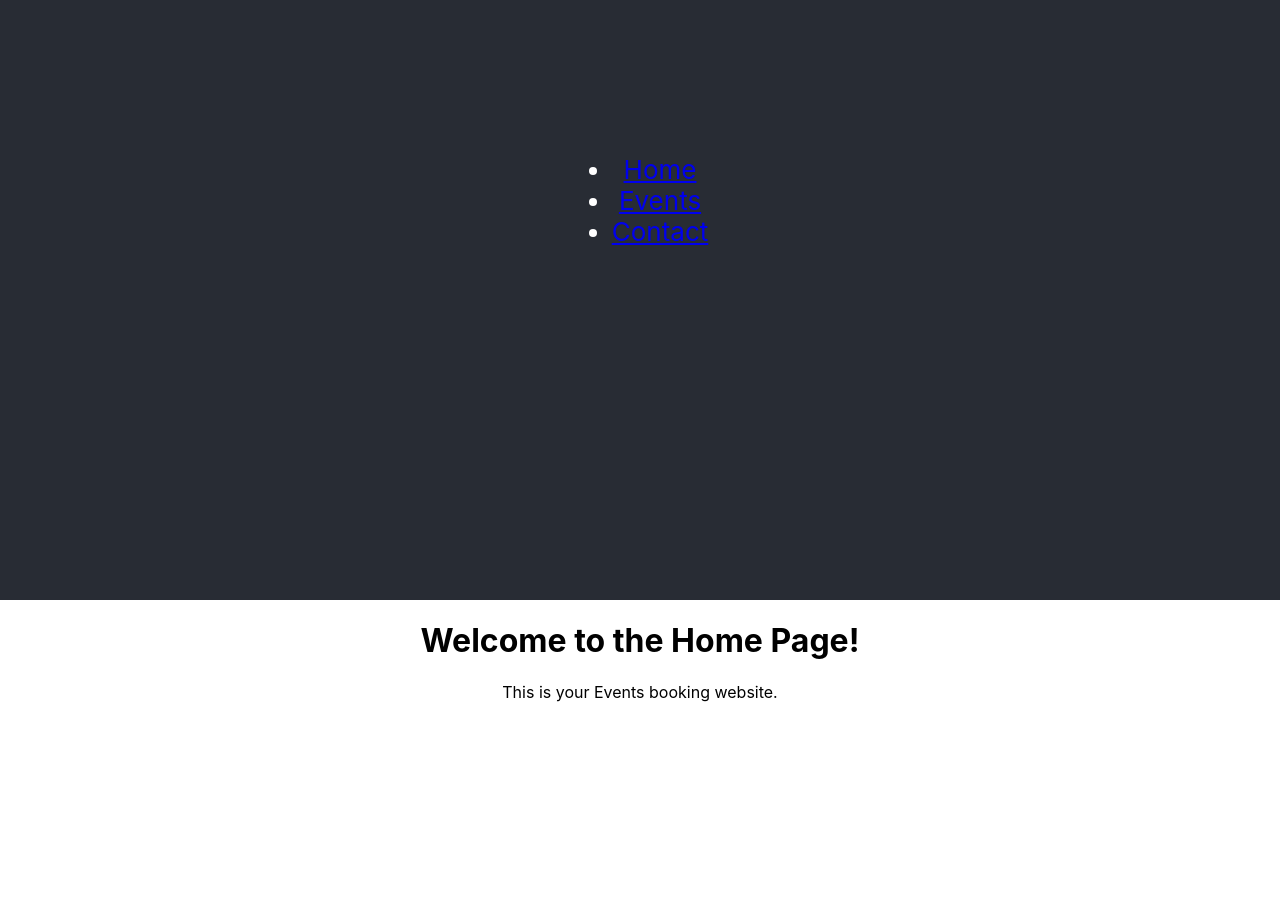
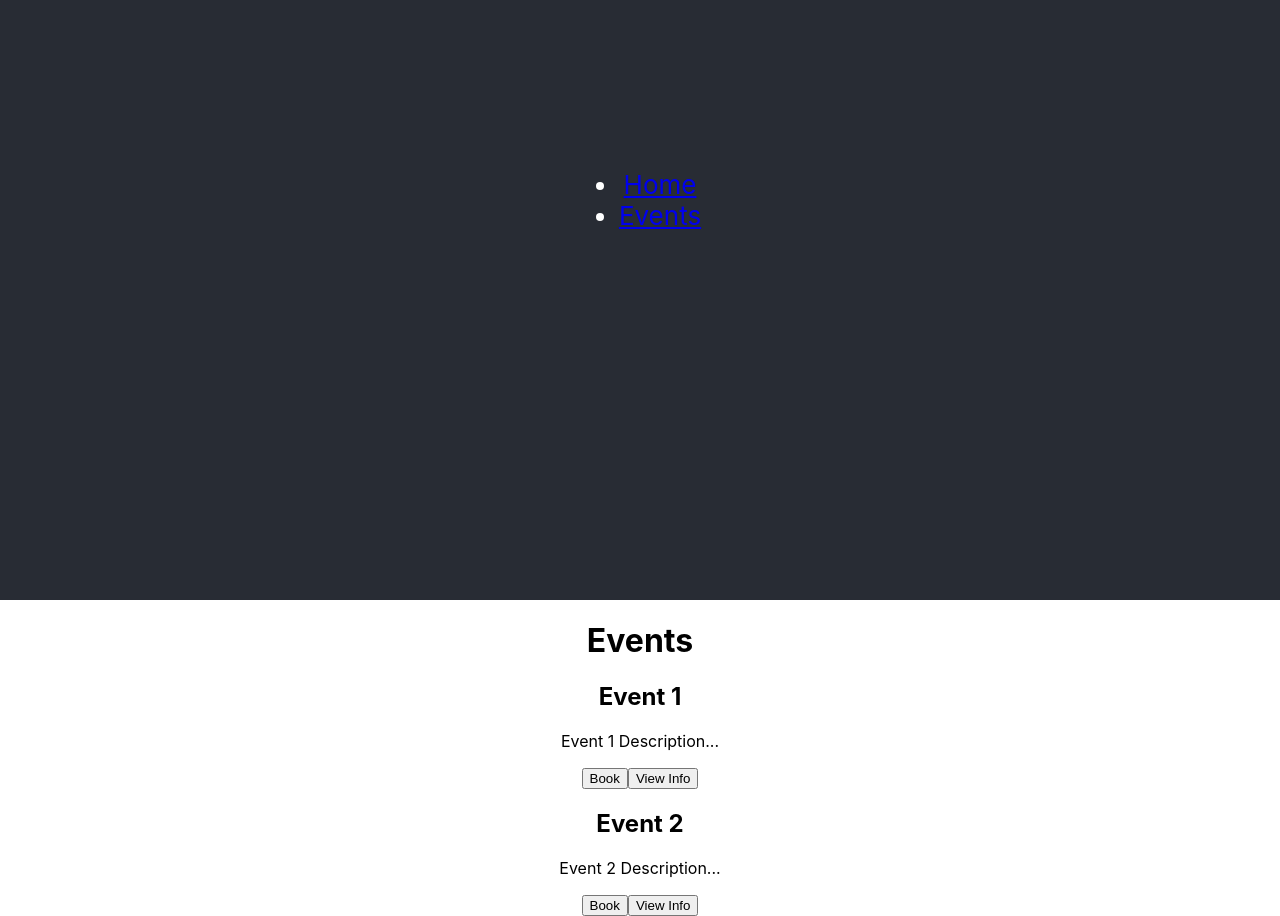
Before and after one commit to MohamedYProg/EventCloud, a React (Create React App) app in the folder Frontend/: page /events in a window 1280 px wide. Shown: the part 200-1116 px from the top of the page. Before the commit the page ends 918 px from the top, so only its background shows below. Built offline with nearby package versions, Linux system fonts and the light colour scheme.

Commit message:
without errors

```diff
--- a/Frontend/package.json
+++ b/Frontend/package.json
@@ -8,6 +8,7 @@
     "@testing-library/user-event": "^13.5.0",
     "react": "^18.3.1",
     "react-dom": "^18.3.1",
+    "react-router-dom": "^6.23.1",
     "react-scripts": "5.0.1",
     "web-vitals": "^2.1.4"
   },
--- a/Frontend/src/App.jsx
+++ b/Frontend/src/App.jsx
@@ -1,12 +1,19 @@
 import React from 'react';
+import { BrowserRouter as Router, Routes, Route } from 'react-router-dom';
 import './App.css';
 import HomePage from './HomePage';
+import EventsPage from './EventsPage';
 
 function App() {
   return (
-    <div className="App">
-      <HomePage />
-    </div>
+    <Router>
+      <div className="App">
+        <Routes>
+          <Route path="/" element={<HomePage />} />
+          <Route path="/events" element={<EventsPage />} />
+        </Routes>
+      </div>
+    </Router>
   );
 }
 
--- /dev/null
+++ b/Frontend/src/EventsPage.jsx
@@ -0,0 +1,36 @@
+import React from 'react';
+import { Link } from 'react-router-dom';
+import HomePage from './HomePage';
+
+function EventsPage() {
+    return (
+        <div className="EventsPage">
+            <header className="App-header">
+                <nav className="Menu-bar">
+                    <ul>
+                        <li><Link to="/">Home</Link></li>
+                        <li><Link to="/events">Events</Link></li>
+                    </ul>
+                </nav>
+            </header>
+            <div className="Content">
+                <h1>Events</h1>
+                <div className="Event">
+                    <h2>Event 1</h2>
+                    <p>Event 1 Description...</p>
+                    <button>Book</button>
+                    <button>View Info</button>
+                </div>
+                <div className="Event">
+                    <h2>Event 2</h2>
+                    <p>Event 2 Description...</p>
+                    <button>Book</button>
+                    <button>View Info</button>
+                </div>
+                {/* Add more events as needed */}
+            </div>
+        </div>
+    );
+}
+
+export default EventsPage;
--- a/Frontend/src/HomePage.jsx
+++ b/Frontend/src/HomePage.jsx
@@ -1,4 +1,5 @@
 import React from 'react';
+import { Link } from 'react-router-dom';
 
 function HomePage() {
     return (
@@ -7,16 +8,16 @@ function HomePage() {
                 <nav className="Menu-bar">
                     {/* Your menu items go here */}
                     <ul>
-                        <li><a href="#">Home</a></li>
-                        <li><a href="#">Events</a></li>
-                        <li><a href="#">Contact</a></li>
+                        <li><Link to="/">Home</Link></li>
+                        <li><Link to="/events">Events</Link></li>
+                        {/* <li><a href="#">About</a></li>
+                        <li><a href="#">Contact</a></li> */}
                     </ul>
                 </nav>
             </header>
             <div className="Content">
-                {/* Your main content goes here */}
                 <h1>Welcome to the Home Page!</h1>
-                <p>This is your Events booking website.</p>
+                <p>This is your home page content.</p>
             </div>
         </div>
     );
```
Also changed, not shown: 1 other file (tests, documents, lock files or other folders).
